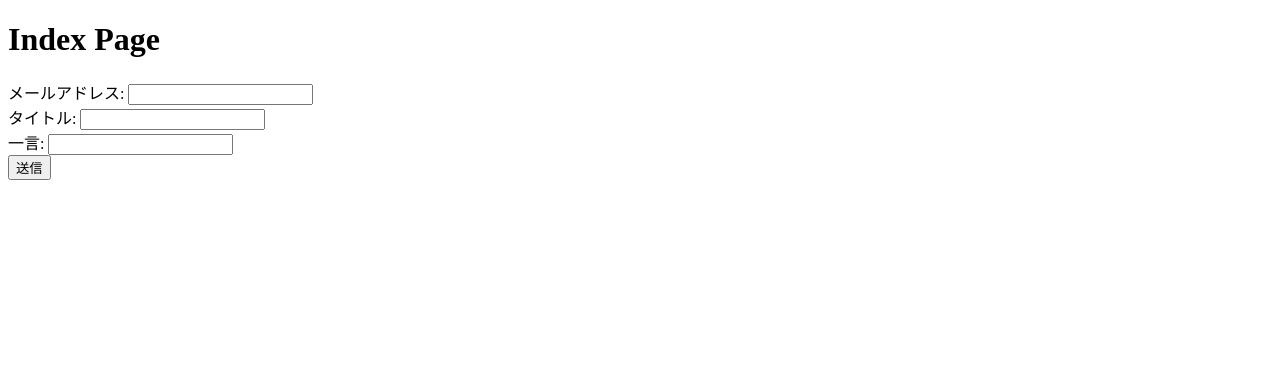
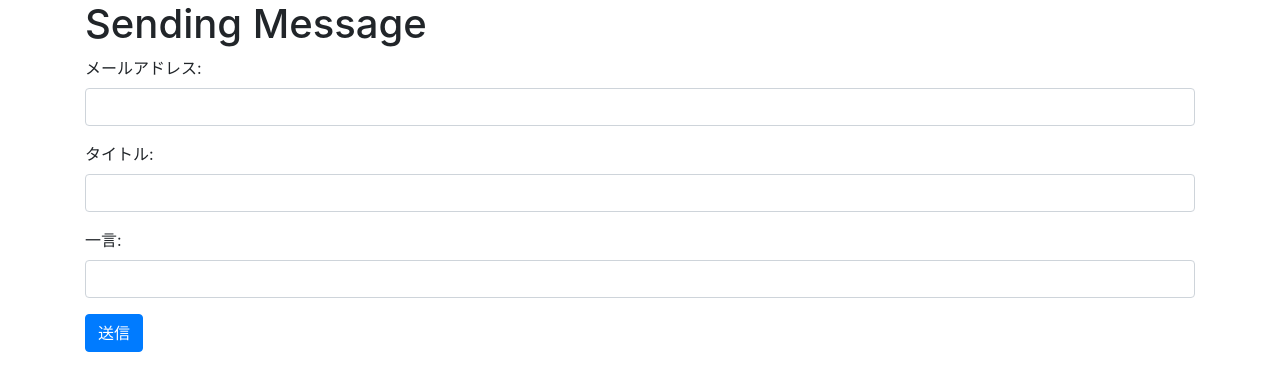
Before and after one commit to kmurata08/pubusub-sample, a Flask app: page / in a window 1280 px wide. Shown: the top 391 px of the page. Run offline with Flask 2, Linux system fonts and the light colour scheme; some libraries are stand-ins or nearby versions.

Commit message:
add style

```diff
--- a/mailpubsub/templates/base.html
+++ b/mailpubsub/templates/base.html
@@ -5,8 +5,12 @@
         <meta http-equiv="X-UA-Compatible" content="IE=edge">
         <meta name="viewport" content="width=device-width, initial-scale=1">
         <title>MailPubSub</title>
+        <link rel="stylesheet" href="https://stackpath.bootstrapcdn.com/bootstrap/4.3.1/css/bootstrap.min.css" integrity="sha384-ggOyR0iXCbMQv3Xipma34MD+dH/1fQ784/j6cY/iJTQUOhcWr7x9JvoRxT2MZw1T" crossorigin="anonymous">
     </head>
     <body>
         {% block content %}{% endblock %}
+        <script src="https://code.jquery.com/jquery-3.3.1.slim.min.js" integrity="sha384-q8i/X+965DzO0rT7abK41JStQIAqVgRVzpbzo5smXKp4YfRvH+8abtTE1Pi6jizo" crossorigin="anonymous"></script>
+        <script src="https://cdnjs.cloudflare.com/ajax/libs/popper.js/1.14.7/umd/popper.min.js" integrity="sha384-UO2eT0CpHqdSJQ6hJty5KVphtPhzWj9WO1clHTMGa3JDZwrnQq4sF86dIHNDz0W1" crossorigin="anonymous"></script>
+        <script src="https://stackpath.bootstrapcdn.com/bootstrap/4.3.1/js/bootstrap.min.js" integrity="sha384-JjSmVgyd0p3pXB1rRibZUAYoIIy6OrQ6VrjIEaFf/nJGzIxFDsf4x0xIM+B07jRM" crossorigin="anonymous"></script>
     </body>
 </html>
--- a/mailpubsub/templates/index.html
+++ b/mailpubsub/templates/index.html
@@ -1,19 +1,21 @@
 {% extends "base.html" %}
 {% block content %}
-<h1>Index Page</h1>
+<div class="container">
+    <h1>Sending Message</h1>
     <form method="post" action="/mail/push">
-    <div>
+        <div class="form-group">
             <label for="email">メールアドレス:</label>
-        <input id="email" type="text" name="email">
+            <input id="email" class="form-control" type="text" name="email">
         </div>
-    <div>
+        <div class="form-group">
             <label for="subject">タイトル:</label>
-        <input id="subject" type="text" name="subject">
+            <input id="subject" class="form-control" type="text" name="subject">
         </div>
-    <div>
+        <div class="form-group">
             <label for="message">一言:</label>
-        <input id="message" type="text" name="message">
+            <input id="message" class="form-control" type="text" name="message">
         </div>
-    <input type="submit" value="送信">
+        <button type="submit" class="btn btn-primary">送信</button>
     </form>
+</div>
 {% endblock %}
```
Lines whose indentation alone changed are shown as unchanged.
